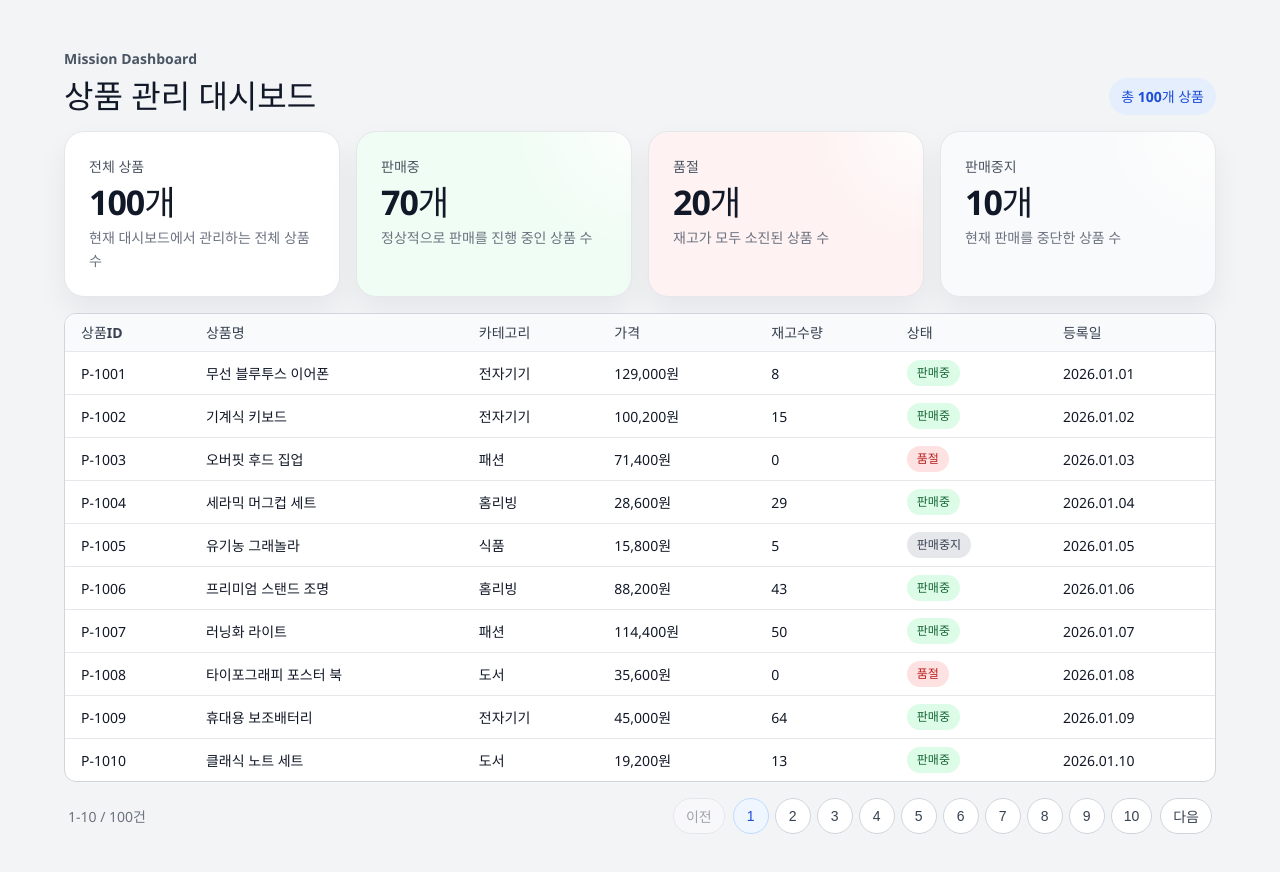
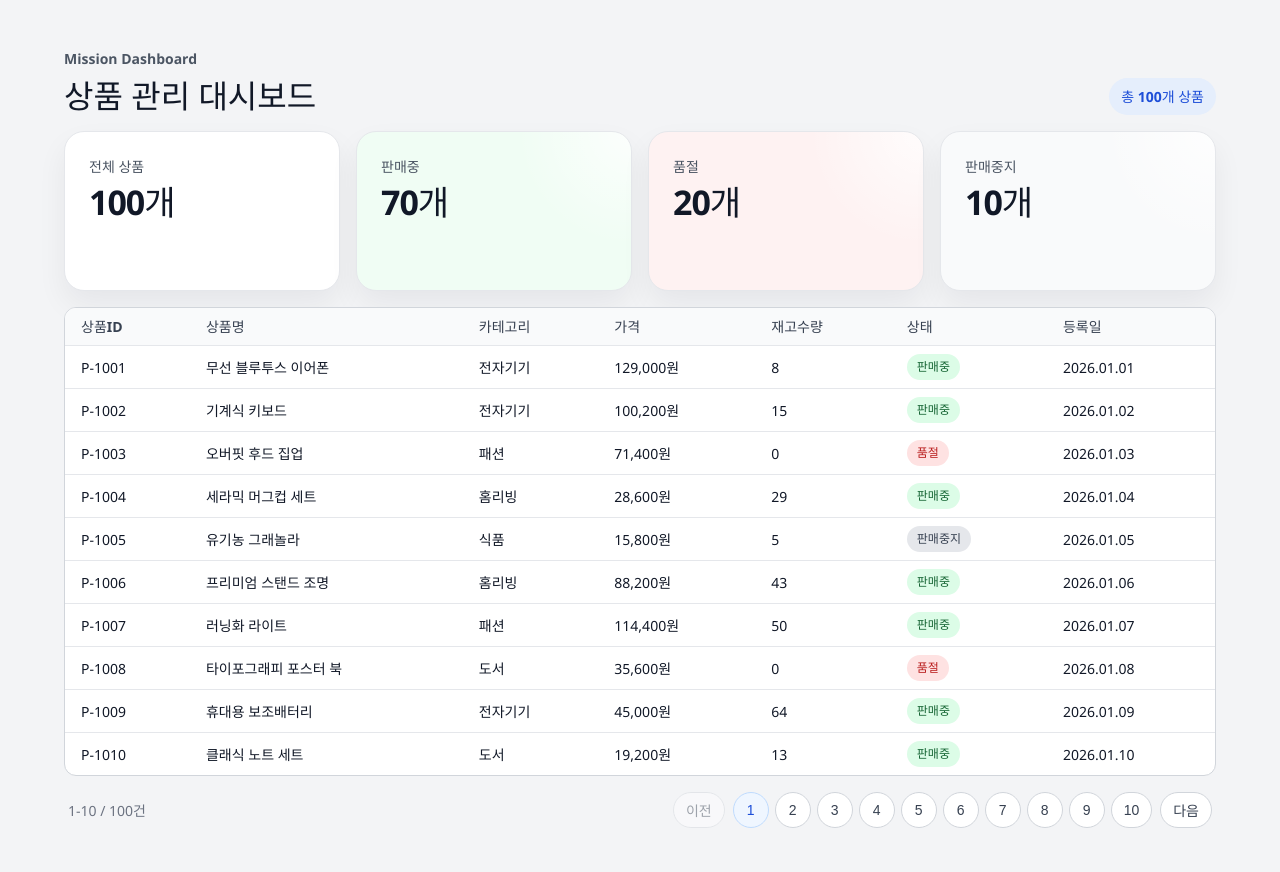
Before and after one commit to sascill/mission, a React (Vite) app: page / in a window 1280 px wide. Shown: the top 872 px of the page. Built offline with nearby package versions, Linux system fonts and the light colour scheme.

Commit message:
리팩터링: 요약 카드 컴포넌트 분리

```diff
--- a/src/pages/dashboard/DashboardPage.css
+++ b/src/pages/dashboard/DashboardPage.css
@@ -90,13 +90,6 @@
   letter-spacing: -0.03em;
 }
 
-.dashboard-page__summary-description {
-  margin: 0;
-  color: #6b7280;
-  font-size: 14px;
-  line-height: 1.6;
-}
-
 @media (max-width: 768px) {
   .dashboard-page {
     padding: 32px 16px 48px;
--- a/src/pages/dashboard/DashboardPage.tsx
+++ b/src/pages/dashboard/DashboardPage.tsx
@@ -3,6 +3,10 @@ import { ProductPagination } from '../../features/product-table/components/Produ
 import { ProductTable } from '../../features/product-table/components/ProductTable'
 import { products } from '../../features/product-table/data/products'
 import { PRODUCT_STATUSES } from '../../features/product-table/types/product'
+import {
+  ProductSummaryCards,
+  type SummaryCard,
+} from './components/ProductSummaryCards'
 import './DashboardPage.css'
 
 const PAGE_SIZE = 10
@@ -22,28 +26,24 @@ export const DashboardPage = () => {
   const totalPages = Math.ceil(productCount / PAGE_SIZE)
   const startIndex = (currentPage - 1) * PAGE_SIZE
   const paginatedProducts = products.slice(startIndex, startIndex + PAGE_SIZE)
-  const summaryCards = [
+  const summaryCards: SummaryCard[] = [
     {
       label: '전체 상품',
-      description: '현재 대시보드에서 관리하는 전체 상품 수',
       tone: 'total',
       value: productCount,
     },
     {
       label: PRODUCT_STATUSES.ON_SALE,
-      description: '정상적으로 판매를 진행 중인 상품 수',
       tone: 'on-sale',
       value: onSaleCount,
     },
     {
       label: PRODUCT_STATUSES.SOLD_OUT,
-      description: '재고가 모두 소진된 상품 수',
       tone: 'sold-out',
       value: soldOutCount,
     },
     {
       label: PRODUCT_STATUSES.DISCONTINUED,
-      description: '현재 판매를 중단한 상품 수',
       tone: 'discontinued',
       value: discontinuedCount,
     },
@@ -61,22 +61,7 @@ export const DashboardPage = () => {
         </div>
       </section>
 
-      <section className="dashboard-page__summary-grid">
-        {summaryCards.map((card) => (
-          <article
-            key={card.label}
-            className={`dashboard-page__summary-card dashboard-page__summary-card--${card.tone}`}
-          >
-            <p className="dashboard-page__summary-label">{card.label}</p>
-            <strong className="dashboard-page__summary-value">
-              {card.value}개
-            </strong>
-            <p className="dashboard-page__summary-description">
-              {card.description}
-            </p>
-          </article>
-        ))}
-      </section>
+      <ProductSummaryCards cards={summaryCards} />
 
       <ProductTable data={paginatedProducts} />
       <ProductPagination
--- /dev/null
+++ b/src/pages/dashboard/components/ProductSummaryCards.tsx
@@ -0,0 +1,29 @@
+export interface SummaryCard {
+  label: string
+  tone: 'total' | 'on-sale' | 'sold-out' | 'discontinued'
+  value: number
+}
+
+interface ProductSummaryCardsProps {
+  cards: SummaryCard[]
+}
+
+export const ProductSummaryCards = ({
+  cards,
+}: ProductSummaryCardsProps) => {
+  return (
+    <section className="dashboard-page__summary-grid">
+      {cards.map((card) => (
+        <article
+          key={card.label}
+          className={`dashboard-page__summary-card dashboard-page__summary-card--${card.tone}`}
+        >
+          <p className="dashboard-page__summary-label">{card.label}</p>
+          <strong className="dashboard-page__summary-value">
+            {card.value}개
+          </strong>
+        </article>
+      ))}
+    </section>
+  )
+}
```
